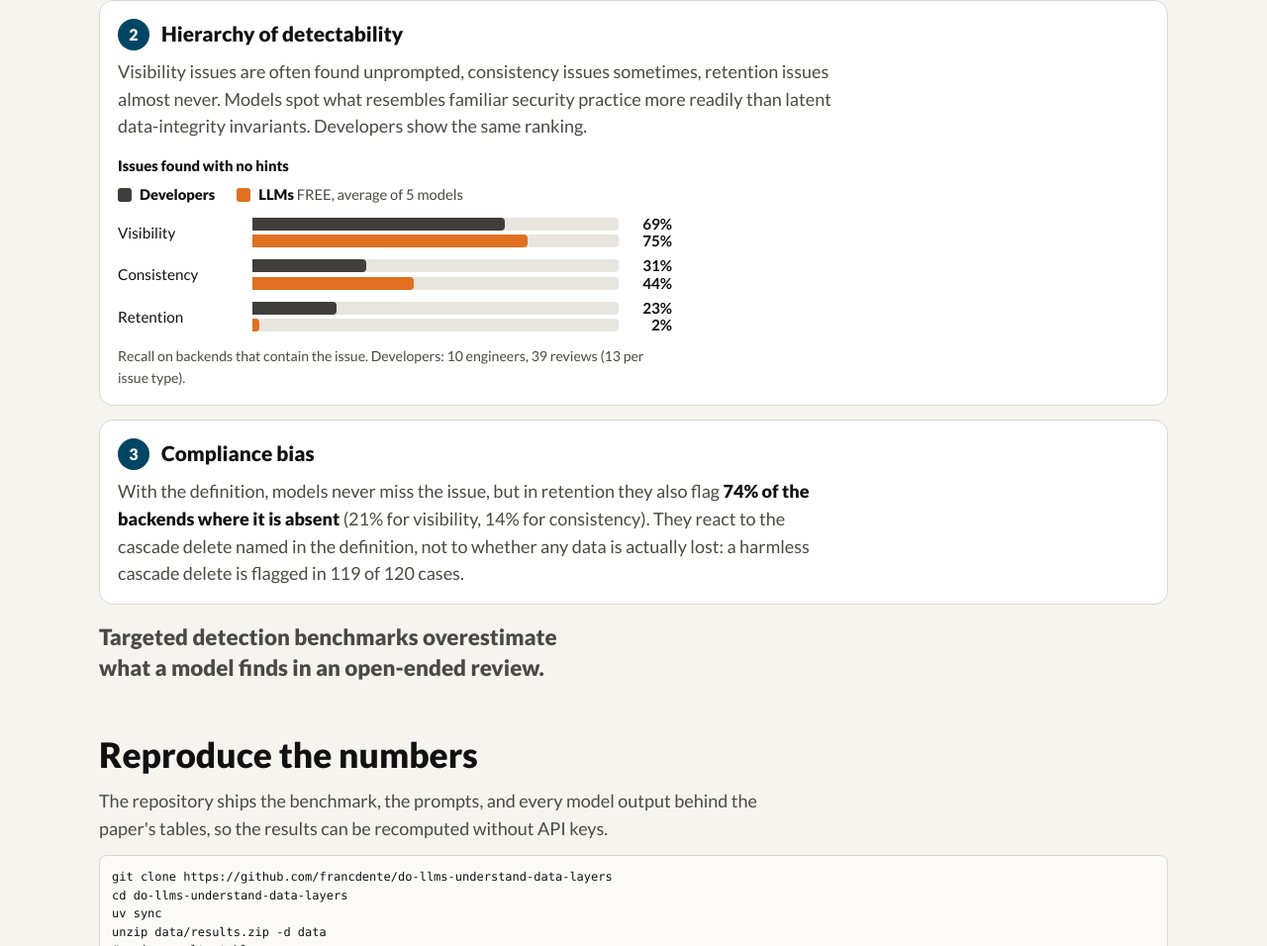
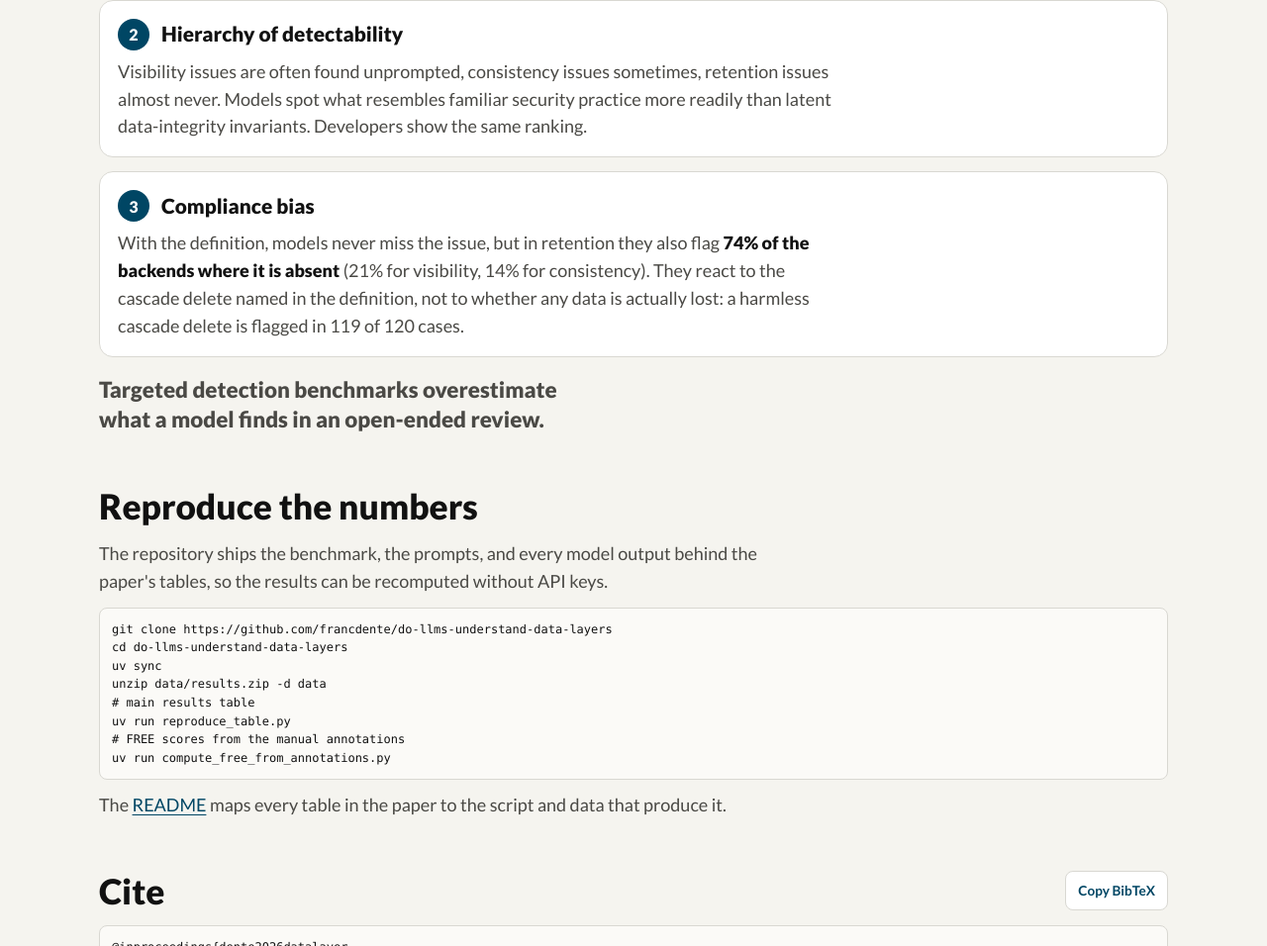
Before and after one commit to francdente/do-llms-understand-data-layers, a plain HTML site: page docs/index.html in a window 1280 px wide. Shown: the part 3776-4732 px from the top of the page at 99% size. Drawn offline with Linux system fonts and the light colour scheme.

Commit message:
Remove chart for visibility and consistency issues
Removed chart section detailing visibility, consistency, and retention issues.

```diff
--- a/docs/index.html
+++ b/docs/index.html
@@ -315,15 +315,6 @@ def orders_summary():
     <article class="card finding">
       <h3>Hierarchy of detectability</h3>
       <p>Visibility issues are often found unprompted, consistency issues sometimes, retention issues almost never. Models spot what resembles familiar security practice more readily than latent data-integrity invariants. Developers show the same ranking.</p>
-      <div class="chart">
-        <div class="legend" role="group" aria-label="Legend">
-          <b>Issues found with no hints</b>
-          <span class="key"><i class="human"></i><span><b>Developers</b></span></span>
-          <span class="key"><i class="free"></i><span><b>LLMs</b> FREE, average of 5 models</span></span>
-        </div>
-        <div class="row"><span class="name">Visibility</span><span class="pair"><span class="b"><span class="track"><i class="human" style="width:69%"></i></span><span class="v"><span class="sr">developers: </span>69%</span></span><span class="b"><span class="track"><i class="free" style="width:75%"></i></span><span class="v"><span class="sr">LLMs: </span>75%</span></span></span></div><div class="row"><span class="name">Consistency</span><span class="pair"><span class="b"><span class="track"><i class="human" style="width:31%"></i></span><span class="v"><span class="sr">developers: </span>31%</span></span><span class="b"><span class="track"><i class="free" style="width:44%"></i></span><span class="v"><span class="sr">LLMs: </span>44%</span></span></span></div><div class="row"><span class="name">Retention</span><span class="pair"><span class="b"><span class="track"><i class="human" style="width:23%"></i></span><span class="v"><span class="sr">developers: </span>23%</span></span><span class="b"><span class="track"><i class="free" style="width:2%"></i></span><span class="v"><span class="sr">LLMs: </span>2%</span></span></span></div>
-        <p class="foot">Recall on backends that contain the issue. Developers: 10 engineers, 39 reviews (13 per issue type).</p>
-      </div>
     </article>
     <article class="card finding">
       <h3>Compliance bias</h3>
```
